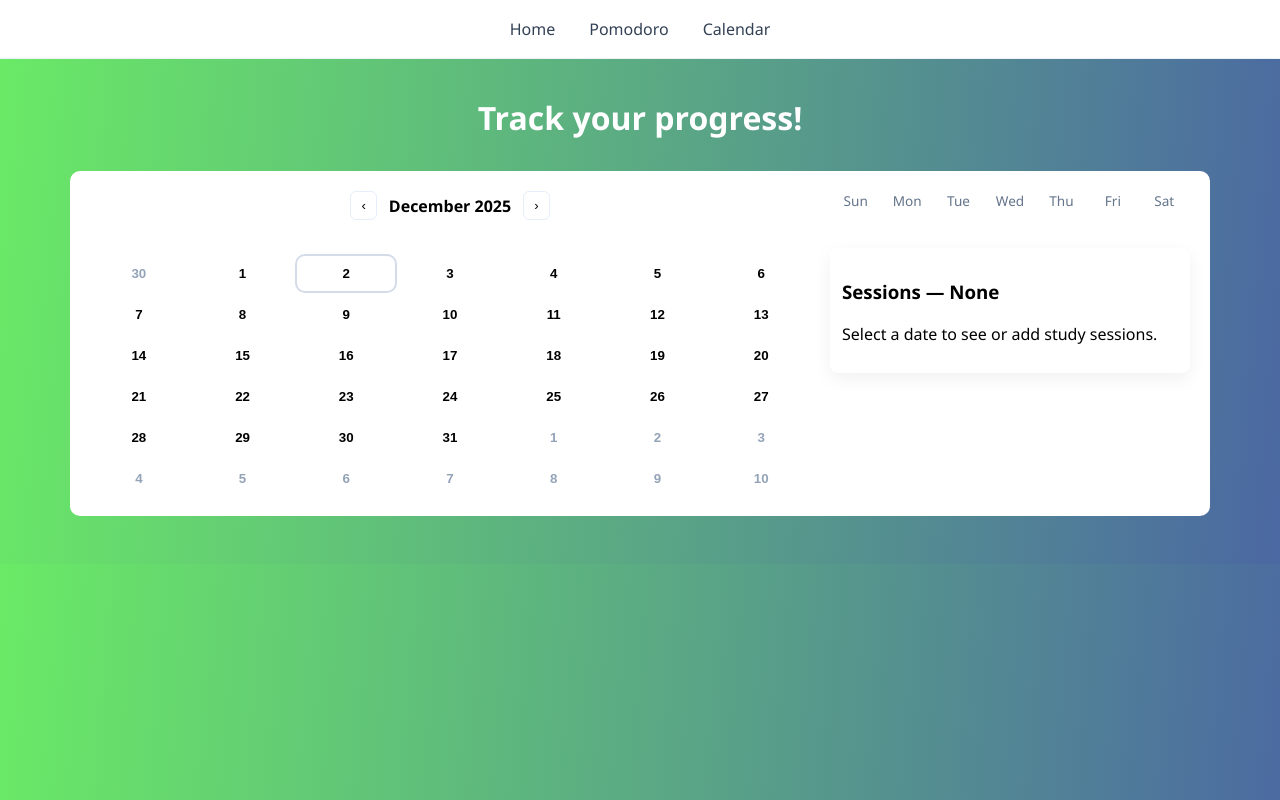
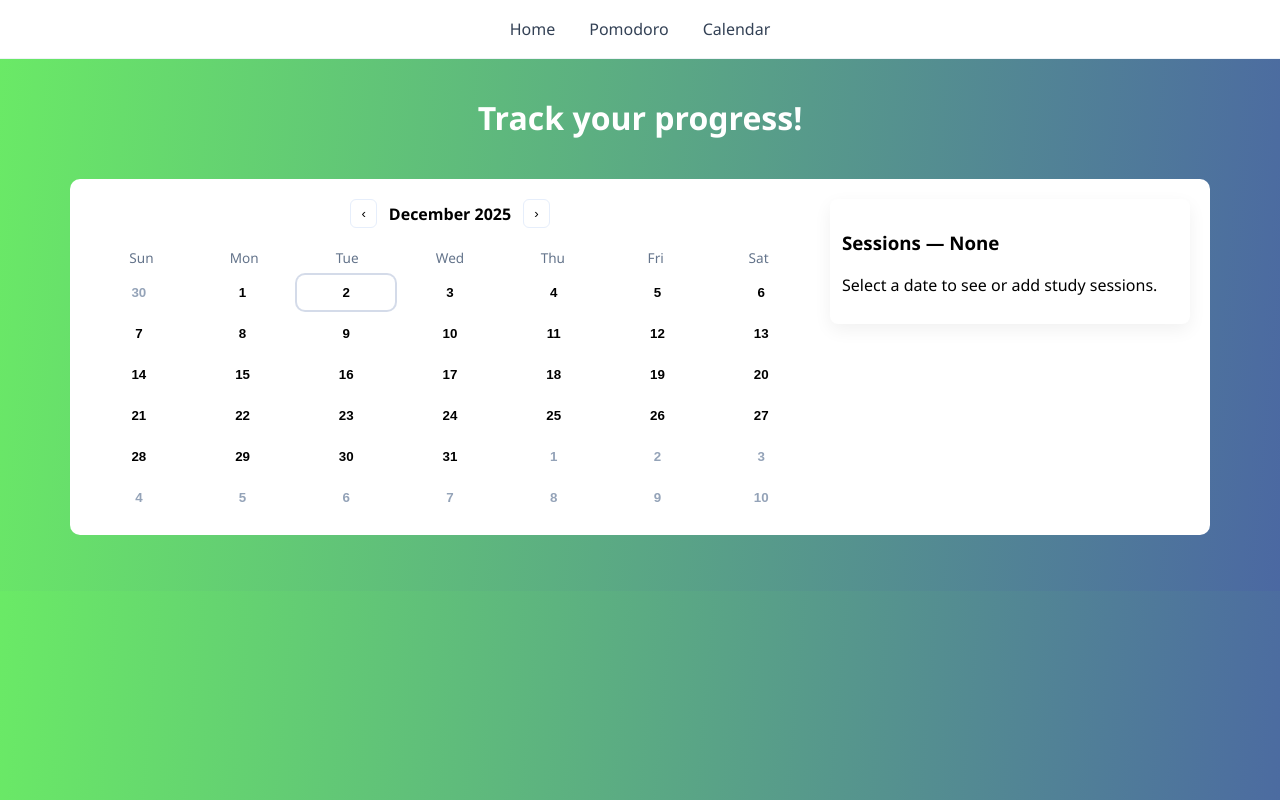
Before and after one commit to jaredbnm/Frontend-Framework-Exploration, a Vue app in the folder vue-app/: page /calendar in a window 1280 px wide. Built offline with nearby package versions, Linux system fonts and the light colour scheme.

Commit message:
fixing calendar positioning and settings

```diff
--- a/vue-app/src/components/StudyCalendar.vue
+++ b/vue-app/src/components/StudyCalendar.vue
@@ -1,5 +1,6 @@
 <template>
   <div class="study-calendar">
+    <div class="calendar-main">
       <header class="cal-header">
         <button class="nav" @click="prevMonth">‹</button>
         <div class="title">{{ monthYear }}</div>
@@ -15,14 +16,13 @@
           v-for="day in days"
           :key="day.dateKey"
           class="day"
-        :class="{ today: day.isToday, other: !day.inMonth, selected: day.dateKey === selectedDate }
-        "
-        @click="selectDate(day.dateKey, day.date)
-        "
+          :class="{ today: day.isToday, other: !day.inMonth, selected: day.dateKey === selectedDate }"
+          @click="selectDate(day.dateKey, day.date)"
         >
           <div class="day-num">{{ day.date.getDate() }}</div>
           <div class="dot" v-if="sessionsFor(day.dateKey).length"></div>
         </button>
+      </div>
     </div>
 
     <section class="side">
--- a/vue-app/src/styles/main.css
+++ b/vue-app/src/styles/main.css
@@ -250,19 +250,16 @@ h1 {
   padding: 20px;
   border-radius: 10px;
   max-width: 1100px;
-  margin: 32px auto;
+  margin: 40px auto;
   width: 100%;
 }
 
-@media (max-width: 900px) {
-  .study-calendar { grid-template-columns: 1fr; }
-}
 .cal-header {
   display: flex;
   align-items: center;
   justify-content: center;
   gap: 12px;
-  margin-bottom: 8px;
+  margin-bottom: 20px;
 }
 .cal-header .title {
   font-weight: 700;
```
Lines whose indentation alone changed are shown as unchanged.
